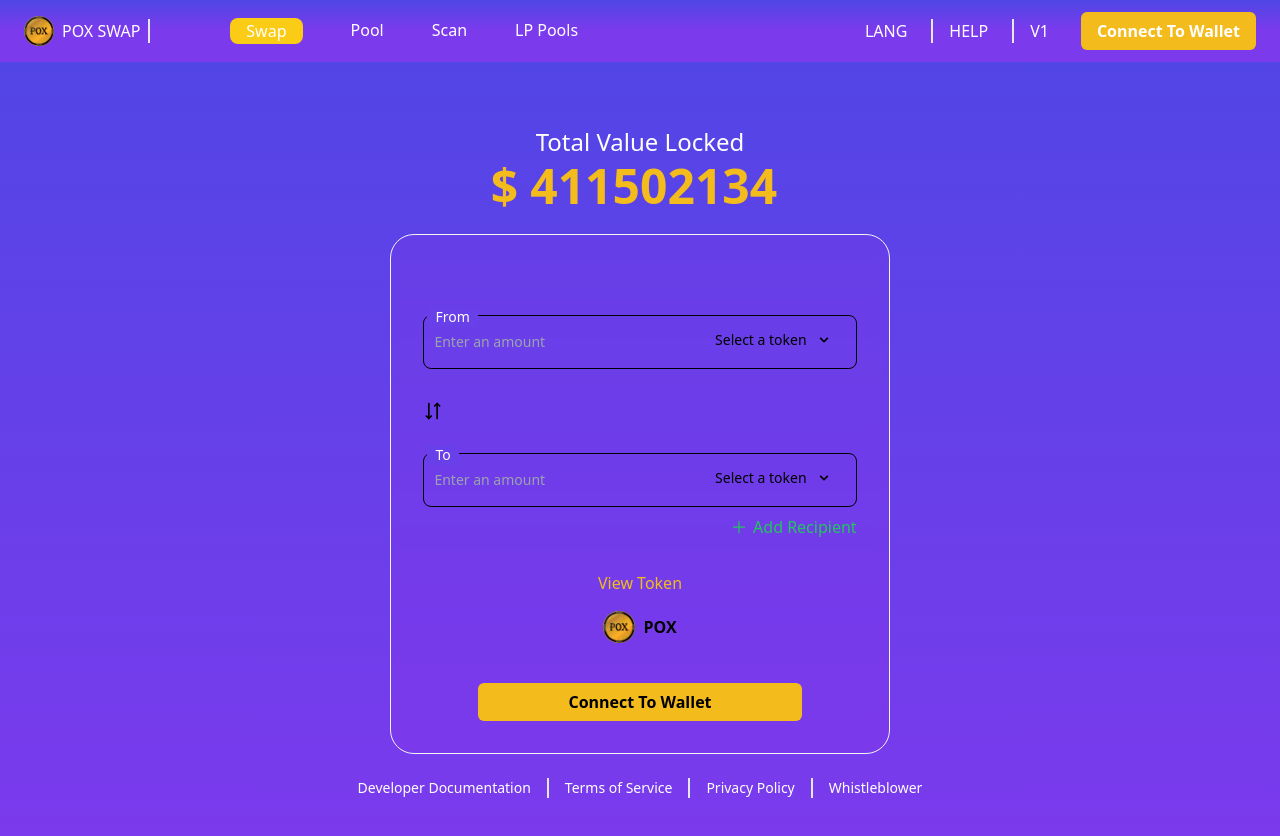
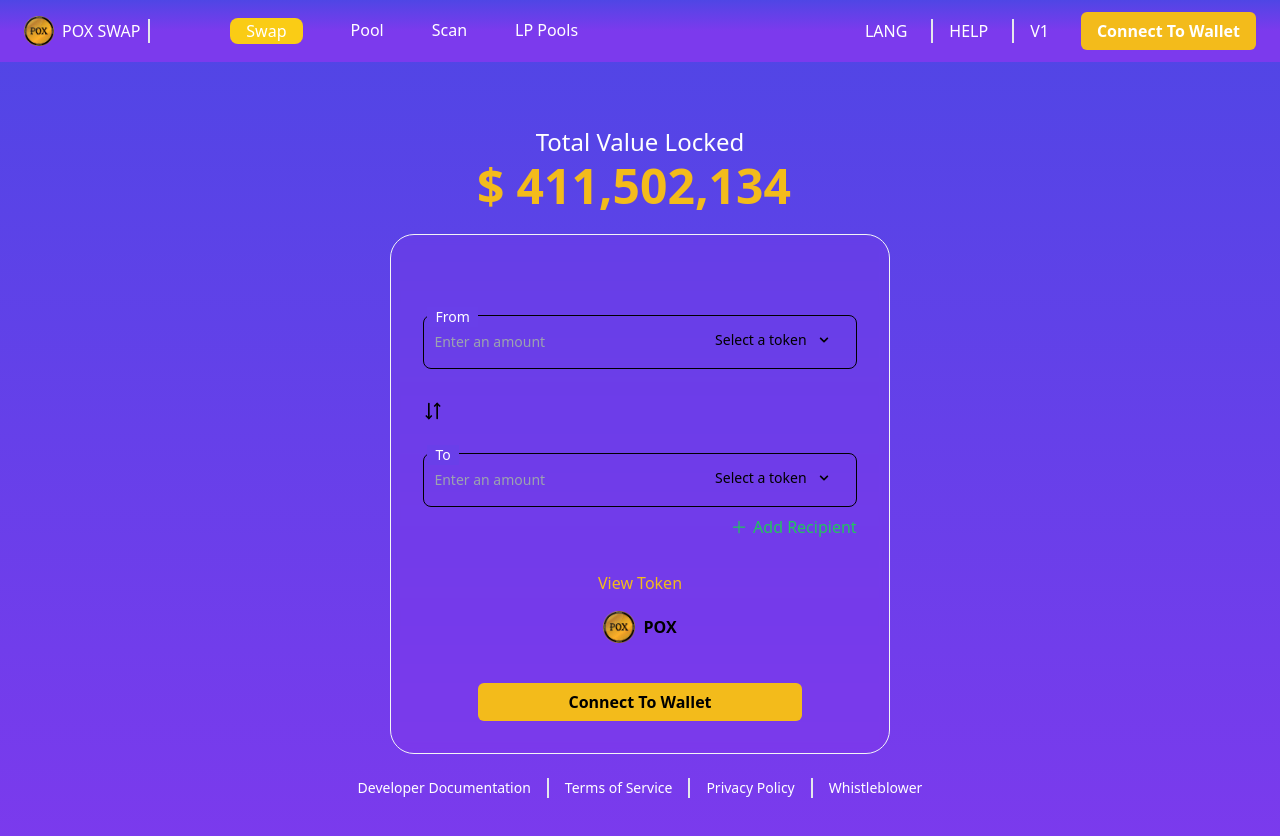
Before and after one commit to aamil3112/DEX_Frontend, a React (Vite) app: page / in a window 1280 px wide. Shown: the top 836 px of the page. Built offline with nearby package versions, Linux system fonts and the light colour scheme.

Commit message:
Beautify the animating number component

```diff
--- a/src/components/AnimatingNumber.jsx
+++ b/src/components/AnimatingNumber.jsx
@@ -1,5 +1,9 @@
 import { useSpring, animated } from '@react-spring/web';
 import PropTypes from 'prop-types';
+
+const formatNumberWithCommas = (number) => {
+  return number.toString().replace(/\B(?=(\d{3})+(?!\d))/g, ",");
+};
 
 const AnimatedNumber = ({ value }) => {
   const { number } = useSpring({
@@ -10,8 +14,8 @@ const AnimatedNumber = ({ value }) => {
   });
 
   return (
-    <animated.div className={"mx-3"}>
-      {number.to(n => n.toFixed(0))}
+    <animated.div className="mx-3">
+      {number.to(n => formatNumberWithCommas(n.toFixed(0)))}
     </animated.div>
   );
 };
```
